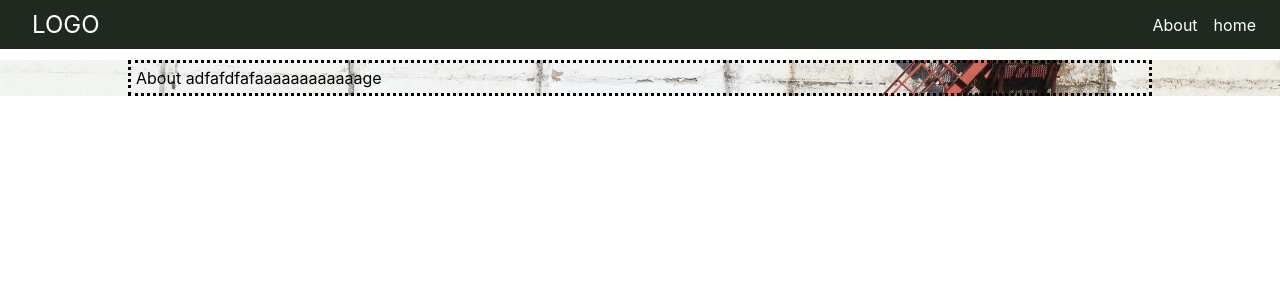
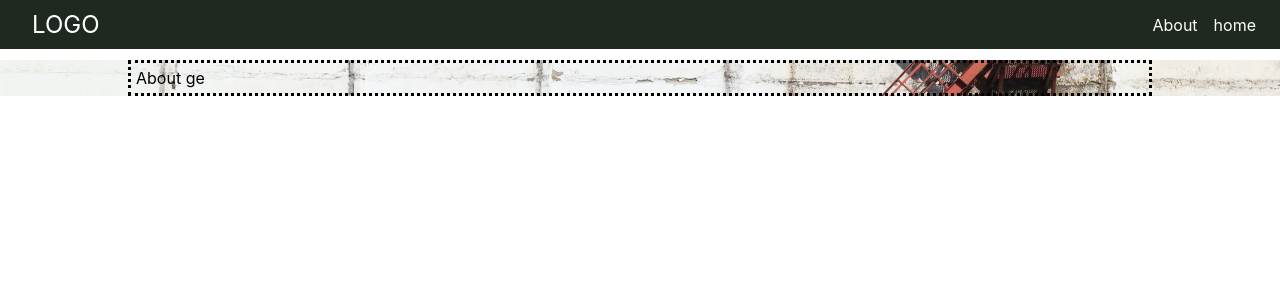
Before and after one commit to eduoblys/myweb, a React (Create React App) app: page /about in a window 1280 px wide. Shown: the top 300 px of the page. Built offline with nearby package versions, Linux system fonts and the light colour scheme.

Commit message:
still doesnt...

```diff
--- a/src/components/About.js
+++ b/src/components/About.js
@@ -1,7 +1,7 @@
 import React from 'react';
 
 const Home = props => (
-    <div className="text-field">About adfafdfafaaaaaaaaaaaage</div>
+    <div className="text-field">About ge</div>
 );
 
 export default Home;
```
